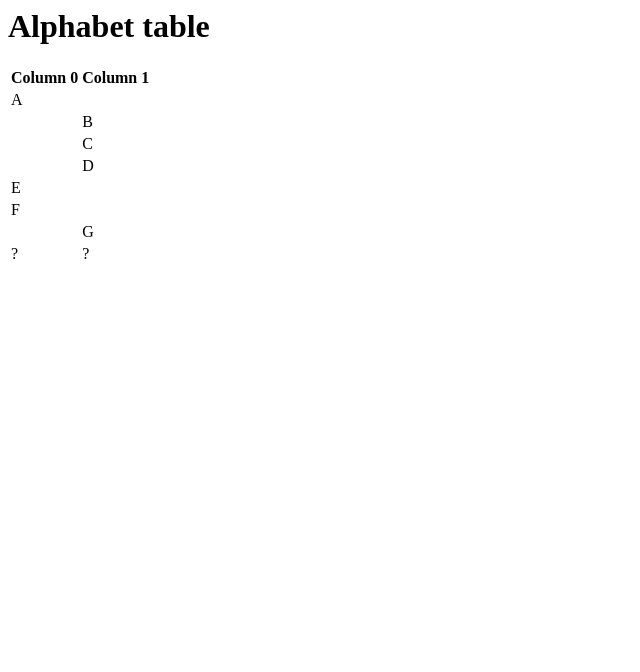
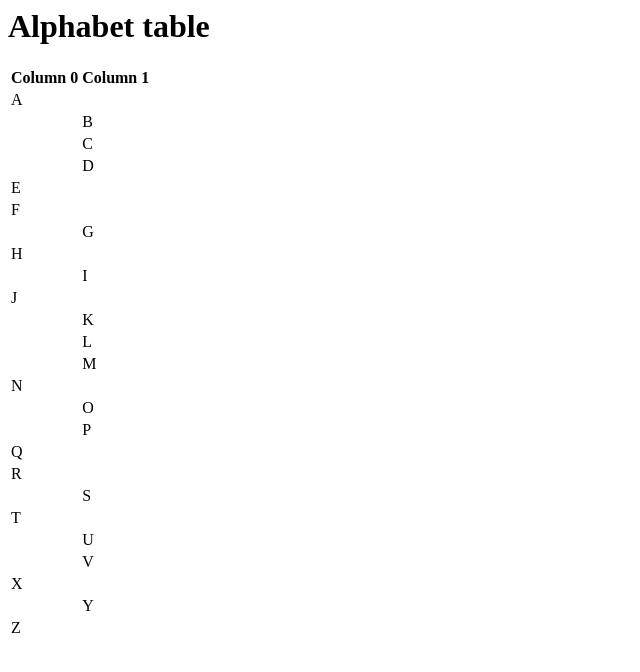
Before and after one commit to comp426-2022-spring/a00-ceciliallee, a website: page index.html in a window 1280 px wide. Shown: the whole page, without its empty margins (0-640 px from the left). Drawn offline with Linux system fonts and the light colour scheme.

Commit message:
why wont it work :(

```diff
--- a/index.html
+++ b/index.html
@@ -45,9 +45,77 @@
             <td>G</td>
           </tr>
           <tr>
-            <td>?</td>
-            <td>?</td>
+            <td>H</td>
+            <td></td>
           </tr>
+            <tr>
+                <td></td>
+                <td>I</td>
+            </tr>
+            <tr>
+                <td>J</td>
+                <td></td>
+            </tr>
+            <tr>
+                <td></td>
+                <td>K</td>
+            </tr>
+            <tr>
+                <td></td>
+                <td>L</td>
+            </tr>
+            <tr>
+                <td></td>
+                <td>M</td>
+            </tr>
+            <tr>
+                <td>N</td>
+                <td></td>
+            </tr>
+            <tr>
+                <td></td>
+                <td>O</td>
+            </tr>
+            <tr>
+                <td></td>
+                <td>P</td>
+            </tr>
+            <tr>
+                <td>Q</td>
+                <td></td>
+            </tr>
+            <tr>
+                <td>R</td>
+                <td></td>
+            </tr>
+            <tr>
+                <td></td>
+                <td>S</td>
+            </tr>
+            <tr>
+                <td>T</td>
+                <td></td>
+            </tr>
+            <tr>
+                <td></td>
+                <td>U</td>
+            </tr>
+            <tr>
+                <td></td>
+                <td>V</td>
+            </tr>
+            <tr>
+                <td>X</td>
+                <td></td>
+            </tr>
+            <tr>
+                <td></td>
+                <td>Y</td>
+            </tr>
+            <tr>
+                <td>Z</td>
+                <td></td>
+            </tr>
         </tbody>
       </table>
     </div>
--- a/package.json
+++ b/package.json
@@ -15,5 +15,8 @@
   "bugs": {
     "url": "https://github.com/comp426-2022-spring/a00-ceciliallee/issues"
   },
-  "homepage": "https://github.com/comp426-2022-spring/a00-ceciliallee#readme"
+  "homepage": "https://github.com/comp426-2022-spring/a00-ceciliallee#readme",
+  "dependencies": {
+    "browser-sync": "^2.27.7"
+  }
 }
```
Also changed, not shown: 1 other file.
